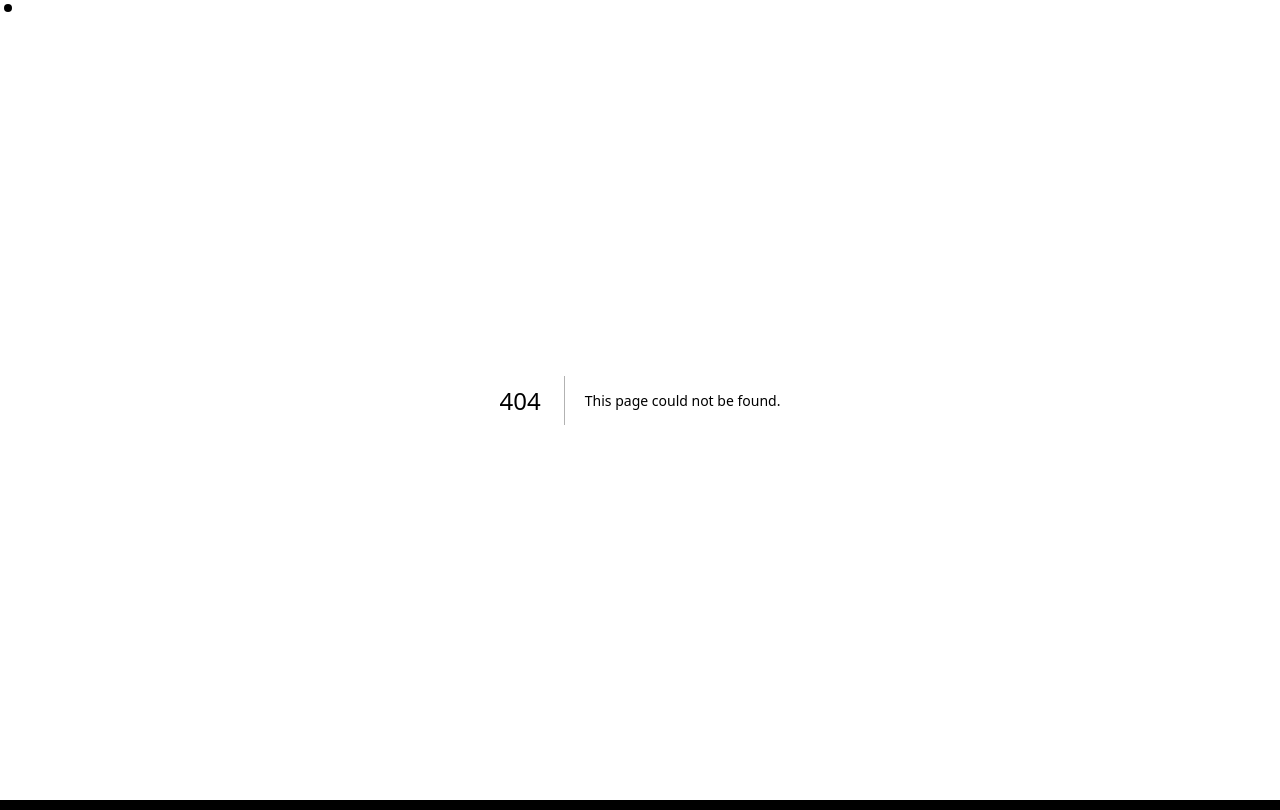
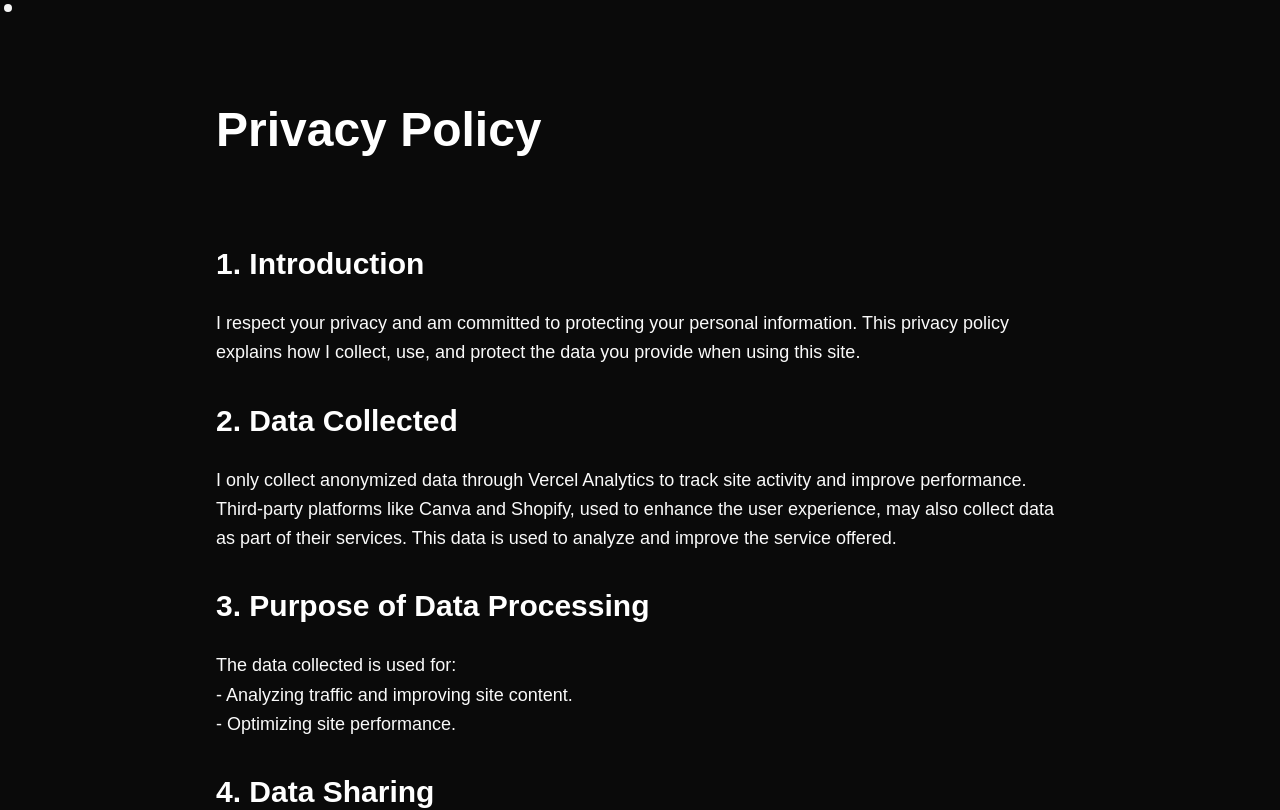
Before and after one commit to selimbaouz/portfolio-sbz, a Next.js app: page /privacy-policy in a window 1280 px wide. Before the commit this address had no page. Shown: the top 810 px of the page. Built offline with nearby package versions, Linux system fonts and the light colour scheme; a web font is replaced by a local one.

Commit message:
I add legal pages

```diff
--- /dev/null
+++ b/app/[handle]/page.tsx
@@ -0,0 +1,20 @@
+import Footer from "@/components/Footer";
+import LegalPage from "@/components/LegalPage";
+import { Suspense } from "react";
+
+ type Props = {
+  params: Promise<{ handle: string }>
+}
+
+export default async function Legals (props: Props) {
+  const params = await props.params;
+  console.log(props)
+  return (
+    <Suspense>
+      <div className="space-y-24 pt-24 lg:space-y-44 whitespace-pre-line">
+        <LegalPage handle={params.handle} />
+        <Footer />
+      </div>
+    </Suspense>
+  );
+}
--- a/components/Footer.tsx
+++ b/components/Footer.tsx
@@ -8,6 +8,7 @@ import { useIsHydrated } from "@/hook/useIsHydrated";
 import gsap from "gsap";
 import { useGSAP } from "@gsap/react";
 import { useRef } from "react";
+import { legalsLinksData } from "@/data/work";
 
 const Footer = () => {
   const isHydrated = useIsHydrated();
@@ -92,7 +93,7 @@ const Footer = () => {
               "lg:text-base lg:block"
             )}
             >
-            ©2023 - Selim Baouz. Tous droits réservés.
+            ©2023 - Selim Baouz. All rights reserved.
           </p>
             {[
                 {
@@ -127,6 +128,19 @@ const Footer = () => {
                 </Link>
               ))}
         </div>
+        <div className={cn("flex flex-col gap-2 items-center", "lg:flex-row lg:gap-4 lg:justify-center")}>
+          {legalsLinksData.map((data, i) => (
+              <Link
+              key={i}
+              href={data.slug ?? ""}
+              target="_blank"
+              rel="noopener noreferrer"
+              className="hover:underline hover:text-white/30"
+            >
+                {data.title}
+              </Link>
+            ))}
+        </div>
       </div>
     </Container>
   );
--- /dev/null
+++ b/components/LegalPage.tsx
@@ -0,0 +1,32 @@
+import { legalsPagesData } from "@/data/work";
+import { cn } from "@/lib/utils";
+import { FC } from "react";
+
+interface LegalPageProps {
+  handle: string;
+}
+const LegalPage: FC<LegalPageProps> = ({handle}) => {
+  return (
+    <div className={cn("px-6 text-left space-y-6", "lg:max-w-4xl lg:mx-auto")}>
+      <h2 className={cn(
+        "text-[28px] text-white text-left pb-14 leading-tight font-semibold ",
+        "lg:text-6xl",
+        "xl:text-5xl xl:leading-[1.4]",
+        "pointer-events-none whitespace-pre-wrap",
+      )}>{legalsPagesData(handle).title}</h2>
+      {legalsPagesData(handle).data.map((data, index) => (
+        <div key={index} className="space-y-6">
+          <h3 className={cn(
+            "text-xl text-white text-left leading-tight font-semibold",
+            "lg:text-3xl lg:mx-auto",
+            "xl:leading-[1.4]",
+            "pointer-events-none whitespace-pre-wrap",
+          )}>{data.title}</h3>
+          <p className={cn("text-base font-light w-full", "lg:text-base lg:mx-auto text-subtitle lg:pb-2", "xl:text-lg xl:leading-relaxed")}>{data.content}</p>
+        </div>
+      ))}
+    </div>
+  );
+};
+
+export default LegalPage;
--- a/data/work.ts
+++ b/data/work.ts
@@ -320,3 +320,141 @@ export const worksBySlugData: Case[] = [
     siteUrl: 'https://metawaste.com/fr/',
   },
 ];
+
+export const legalsLinksData = [
+  {
+    slug: "/terms-of-use", title: "Terms of use",
+  },
+  {
+    slug: "/privacy-policy", title: "Privacy policy",
+  },
+  {
+    slug: "/terms-and-conditions", title: "Terms and conditions",
+  },
+  {
+    slug: "/support", title: "Support",
+  },
+];
+
+export const legalsPagesData = (handle: string) => {
+  switch (handle) {
+    case "terms-of-use":
+      return {
+        title: "Legal Notice",
+        data: [
+          {
+            title: "1. Legal Information",
+            content: `Creator of the site: Selim Baouz
+              Publisher: Selim Baouz
+              Address: 5 rue marcel sembat 83200 Toulon
+              Email: selim.baouz@hotmail.fr
+              SIRET number: 83012126500037`,
+          },
+          {
+            title: "2. Hosting",
+            content: `Host: Vercel Inc.
+              Address: 340 S Lemon Ave #4133, Walnut, CA 91789, USA
+              Website: vercel.com`,
+          },
+          {
+            title: "3. Intellectual Property",
+            content: `All content on this site (texts, images, videos, logos, etc.) is protected by intellectual property laws. Any reproduction, in whole or in part, without written permission is prohibited.`,
+          },
+          {
+            title: "4. Use of Canva and Shopify Services",
+            content: `This site uses third-party tools like Canva and Shopify to enhance the user experience. By using this site, you agree to the terms and conditions of these services in addition to ours. Please refer to Canva and Shopify's privacy policies for more details on how your data is handled.`,
+          },
+          {
+            title: "5. Cookies",
+            content: `No cookies are used to collect personal data. However, technical cookies may be generated for the operation of analytical services.`,
+          },
+          {
+            title: "6. Applicable Law",
+            content: `These legal terms are governed by French law. In case of a dispute, the competent courts will be those of Toulon.`,
+          },
+        ],
+      };
+    case "privacy-policy":
+      return {
+        title: "Privacy Policy",
+        data: [
+          {
+            title: "1. Introduction",
+            content: `I respect your privacy and am committed to protecting your personal information. This privacy policy explains how I collect, use, and protect the data you provide when using this site.`,
+          },
+          {
+            title: "2. Data Collected",
+            content: `I only collect anonymized data through Vercel Analytics to track site activity and improve performance. Third-party platforms like Canva and Shopify, used to enhance the user experience, may also collect data as part of their services. This data is used to analyze and improve the service offered.`,
+          },
+          {
+            title: "3. Purpose of Data Processing",
+            content: `The data collected is used for:
+            - Analyzing traffic and improving site content.
+            - Optimizing site performance.`,
+          },
+          {
+            title: "4. Data Sharing",
+            content: `I do not share your personal data with third parties, except for the services necessary for the operation of the site, such as Vercel, Canva, and Shopify. These services may collect and process data according to their own privacy policies.`,
+          },
+          {
+            title: "5. Your Rights",
+            content: `In accordance with the GDPR, you have the right to access, correct, or request the deletion of your data. To exercise these rights, you can contact me at the following email address: selim.baouz@hotmail.fr.`,
+          },
+          {
+            title: "6. Security",
+            content: `I implement security measures to protect your data from unauthorized access. Third-party services like Canva and Shopify also apply security measures to protect the data you provide to them.`,
+          },
+        ],
+      };
+    case "terms-and-conditions":
+      return {
+        title: "Terms and Conditions",
+        data: [
+          {
+            title: "1. Purpose",
+            content: `These terms and conditions govern the use of the services offered on this site. These conditions apply to users accessing the services offered, without direct commercial transactions on the site.`,
+          },
+          {
+            title: "2. Site Use",
+            content: `This site provides access to various information and services, without direct sales of products. By using this site, you agree not to use the site for illegal or harmful purposes.`,
+          },
+          {
+            title: "3. Access and Use Rights",
+            content: `Access to the site’s services is granted under the condition of compliance with these terms of use. If you need help or additional information, please contact us by email at selim.baouz@hotmail.fr.`,
+          },
+          {
+            title: "4. Responsibility",
+            content: `While efforts are made to ensure the availability and security of the site, I cannot be held responsible for interruptions or loss of access caused by technical errors, hosting issues, or third-party services like Canva and Shopify.`,
+          },
+          {
+            title: "5. Support",
+            content: `For any support requests or issues, please contact me directly via email at **selim.baouz@hotmail.fr**. I will be happy to assist you!`,
+          },
+          {
+            title: "6. Disputes",
+            content: `In case of a dispute, the competent court will be that of Toulon, in accordance with French law.`,
+          },
+        ],
+      };
+    case "support":
+      return {
+        title: "Support",
+        data: [
+          {
+            title: "1. How to Get Support",
+            content: `If you need any assistance or have any questions about the site or services, please do not hesitate to contact me directly at the following email address: selim.baouz@hotmail.fr. I am here to help you!`,
+          },
+        ],
+      };
+    default:
+      return {
+        title: "Page Not Found",
+        data: [
+          {
+            title: "Error 404",
+            content: "The page you requested does not exist.",
+          },
+        ],
+      };
+  }
+};
```
